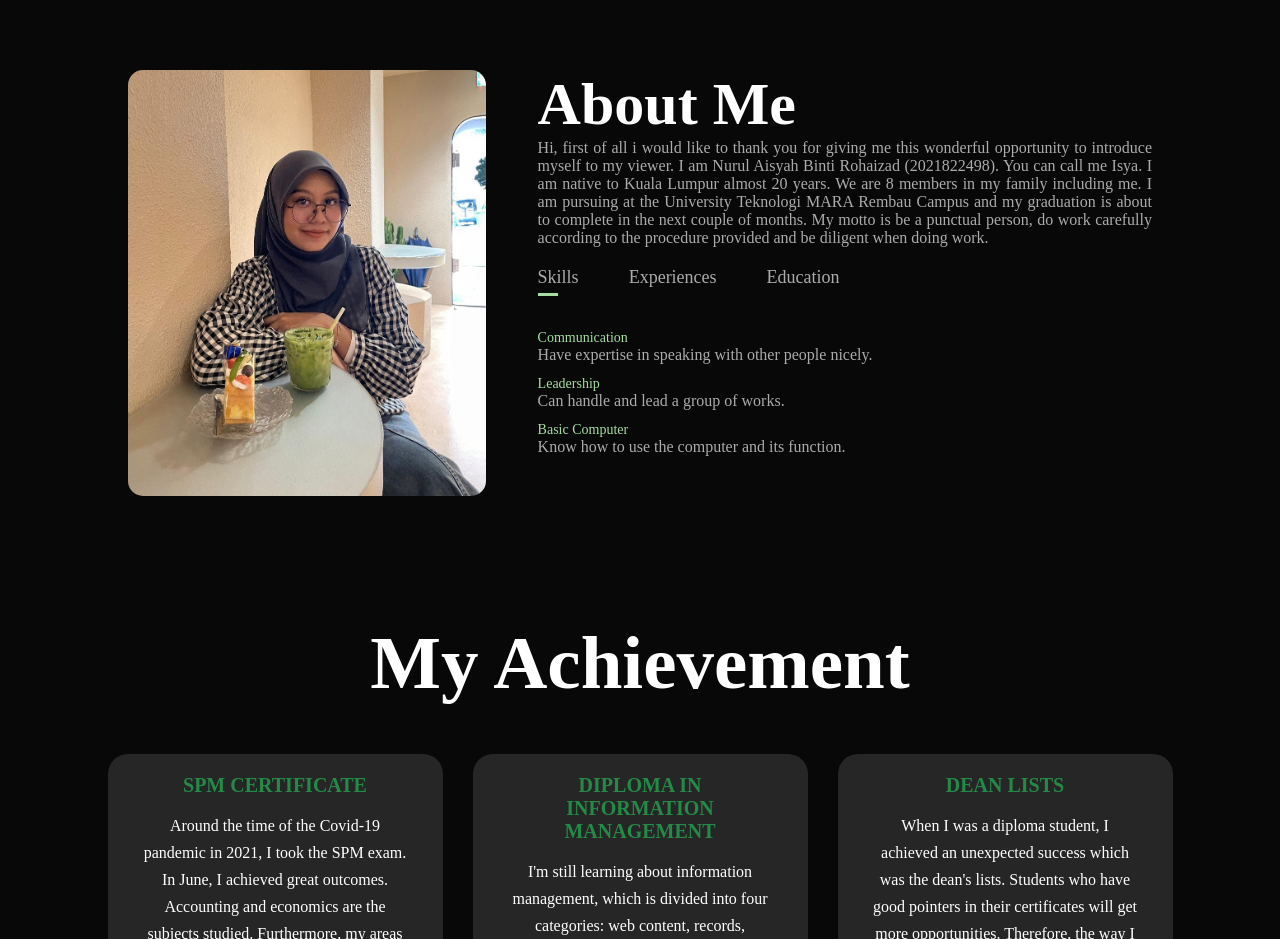
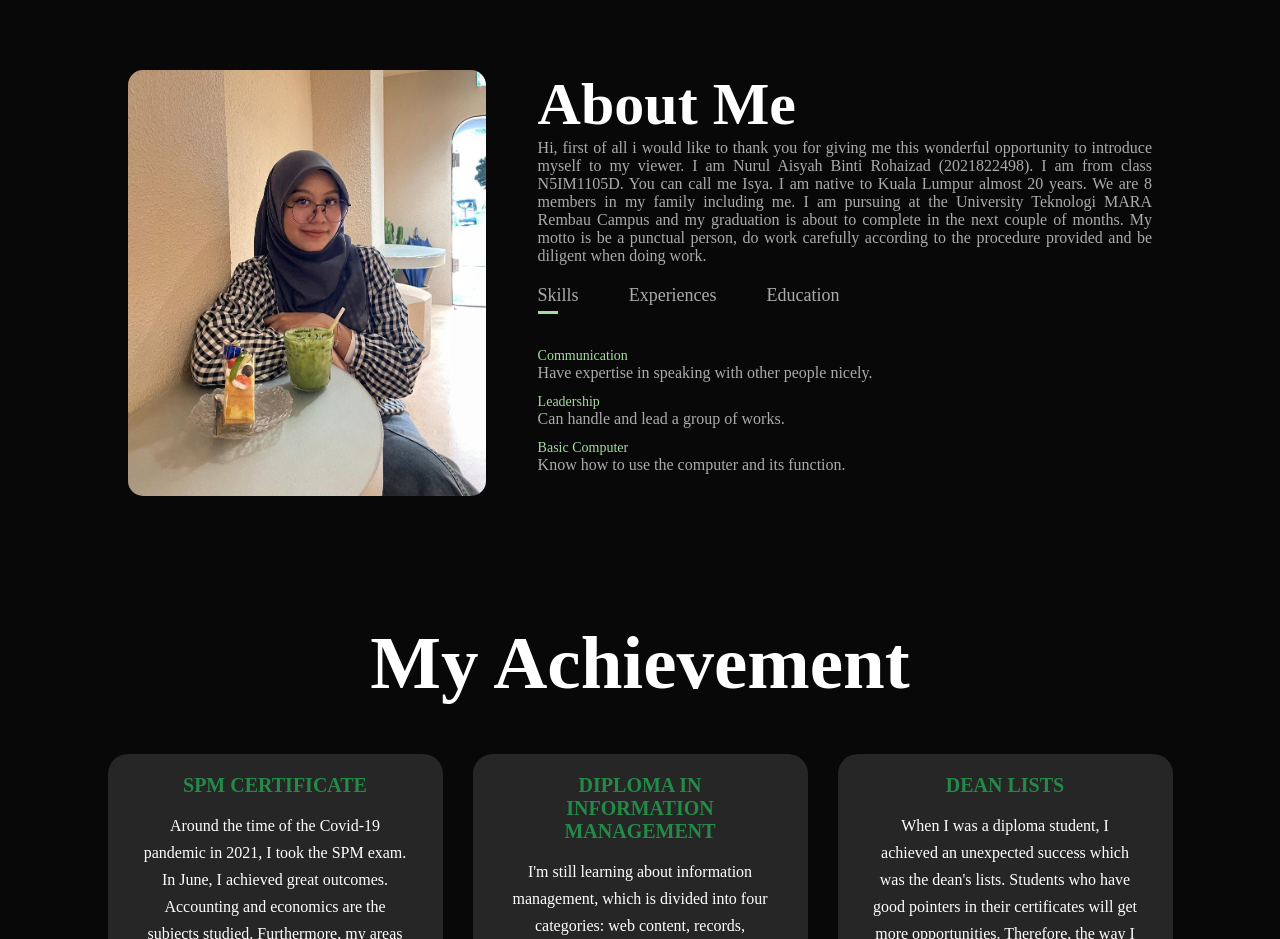
Before and after one commit to Echarhz/imd311-personal-website, a plain HTML site: page index.html in a window 1280 px wide. Shown: the part 820-1759 px from the top of the page. Drawn offline with Linux system fonts and the light colour scheme.

Commit message:
index.html

```diff
--- a/index.html
+++ b/index.html
@@ -40,7 +40,7 @@
 				<h1 class="sub-title">About Me</h1>
 				<p align="justify">Hi, first of all i would like to thank you for giving me
 				this wonderful opportunity to introduce myself to my viewer.
-				I am Nurul Aisyah Binti Rohaizad (2021822498). You can call me Isya. I am
+				I am Nurul Aisyah Binti Rohaizad (2021822498). I am from class N5IM1105D. You can call me Isya. I am
 				native to Kuala Lumpur almost 20 years. We are 8 members in my family including me.
 				I am pursuing at the University Teknologi MARA Rembau Campus and my graduation is
 				about to complete in the next couple of months. My motto is be a punctual person,
```
